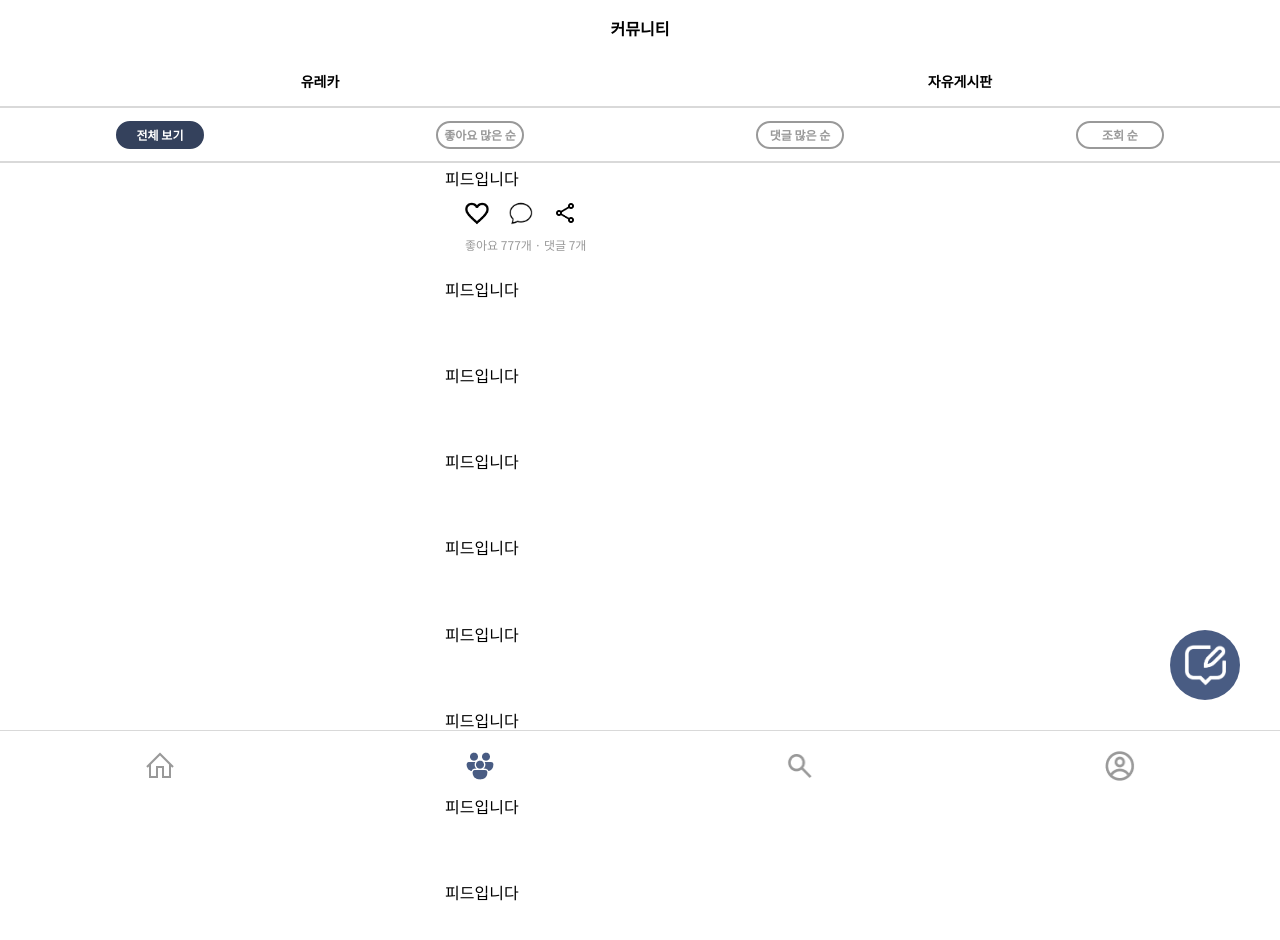
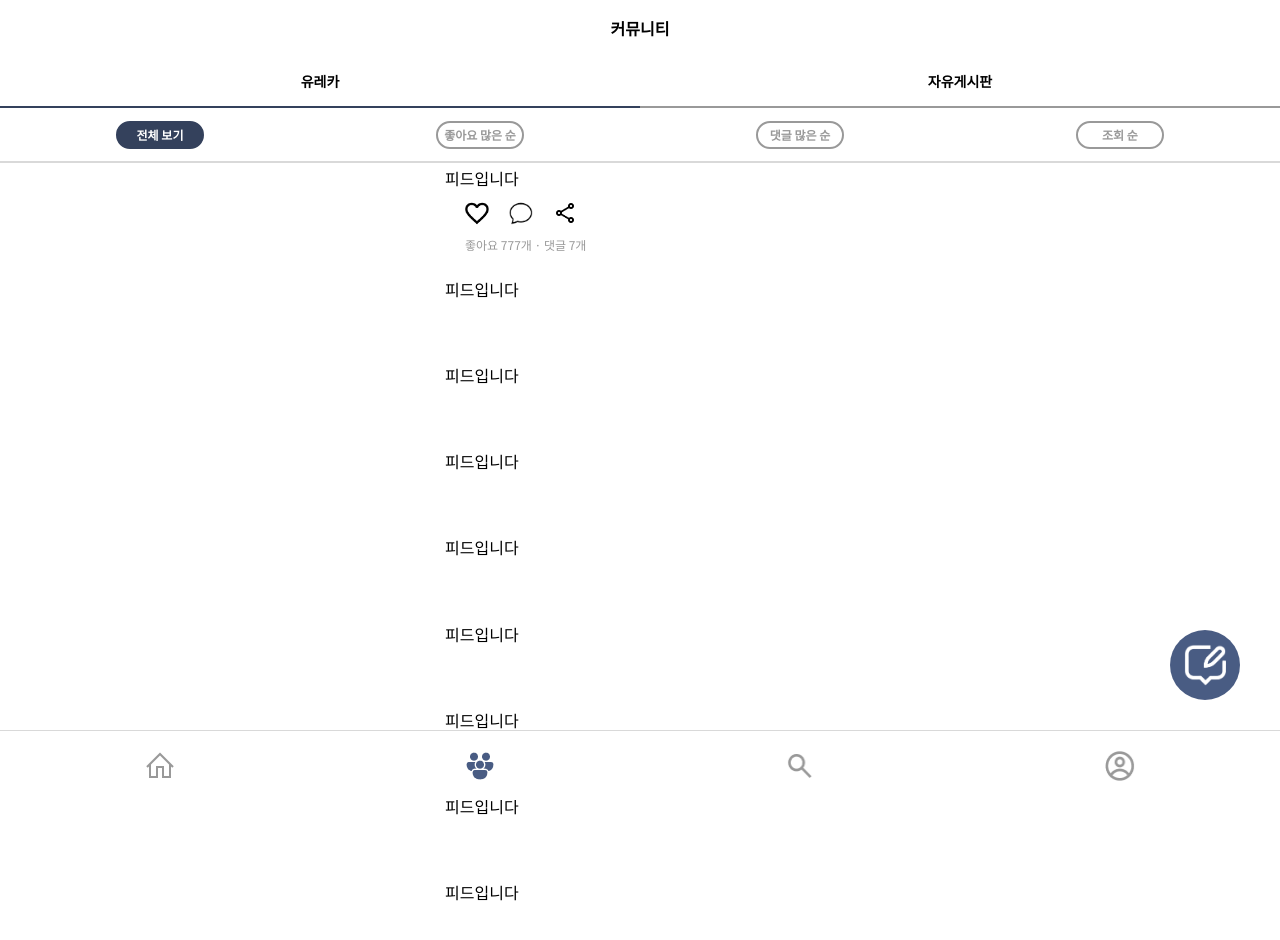
Before and after one commit to Jungu12/Heulgit, a React (Create React App) app in the folder frontend/: page /community in a window 1280 px wide. Shown: the top 940 px of the page. Built offline with nearby package versions, Linux system fonts and the light colour scheme.

Commit message:
fix(freeboard): 자유게시판 페이지 퍼블리싱
CommunityCategory.tsx 수정
- 커뮤니티 카테고리 선택시 바뀌는 css 추가
- 버튼 여러개 관리

FilterCategory.tsx 수정
- 카테고리 필터 선택시 색 바뀌는 css 추가
- 버튼 여러개 관리

```diff
--- a/frontend/src/components/community/CommunityCategory.tsx
+++ b/frontend/src/components/community/CommunityCategory.tsx
@@ -1,5 +1,5 @@
 import { colors } from '@constants/colors';
-import React from 'react';
+import React, { useState } from 'react';
 import { useNavigate } from 'react-router-dom';
 import styled from 'styled-components';
 
@@ -16,17 +16,19 @@ const StyledCategoryContainer = styled.div`
 	height: 53px;
 	top: 55px;
 
-	border-bottom: solid 2px ${colors.greyScale.grey3};
 	background-color: #ffffff;
 `;
 
 // 커뮤니티 선택 버튼
-const StyledCategoryButton = styled.button`
+const StyledCategoryButton = styled.button<{ active: boolean }>`
 	font-weight: bolder;
 	font-size: 14px;
 
 	background-color: transparent;
 	border: none;
+	border-bottom: solid 2px
+		${({ active }) =>
+			active ? colors.primary.primatyDark : colors.greyScale.grey4};
 
 	width: 100%;
 	height: 100%;
@@ -35,14 +37,25 @@ const StyledCategoryButton = styled.button`
 
 const CommunityCategory = () => {
 	const navigation = useNavigate();
+	const categories = ['유레카', '자유게시판'];
+	const [button, setButton] = useState('유레카');
+
+	const toggleActive = (category: string) => {
+		setButton(category === button ? '유레카' : category);
+		// navigation(category === button ? '' : '');
+	};
+
 	return (
 		<StyledCategoryContainer>
-			<StyledCategoryButton onClick={() => navigation('/community/eureka')}>
-				유레카
-			</StyledCategoryButton>
-			<StyledCategoryButton onClick={() => navigation('/community/free')}>
-				자유게시판
-			</StyledCategoryButton>
+			{categories.map((item, idx) => (
+				<StyledCategoryButton
+					key={idx}
+					active={item === button}
+					onClick={() => toggleActive(item)}
+				>
+					{item}
+				</StyledCategoryButton>
+			))}
 		</StyledCategoryContainer>
 	);
 };
--- a/frontend/src/components/community/FilterCategory.tsx
+++ b/frontend/src/components/community/FilterCategory.tsx
@@ -44,6 +44,7 @@ const FilterCategory = () => {
 
 	const toggleActive = (category: string) => {
 		setButton(category === button ? '전체 보기' : category);
+		// navigation('/');
 	};
 
 	return (
```
